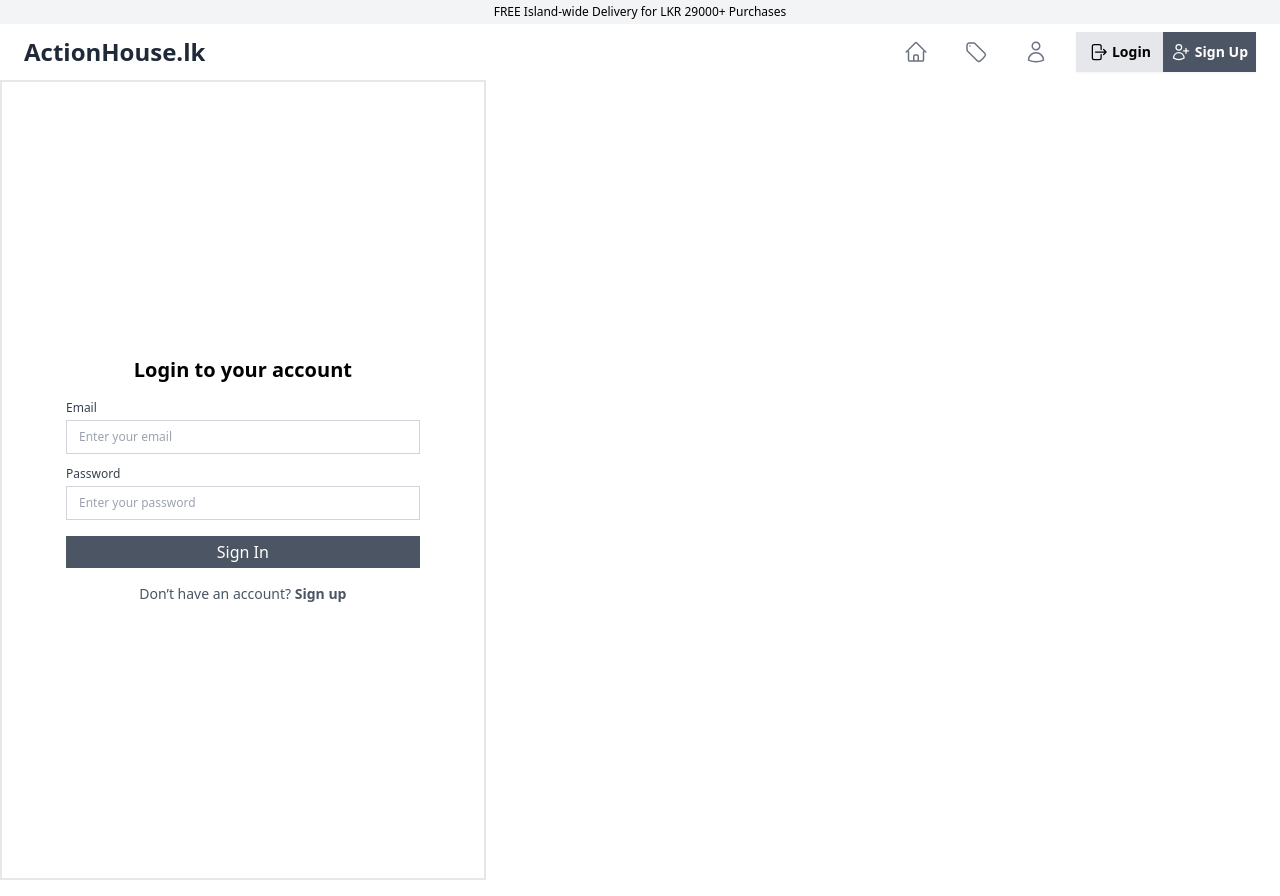
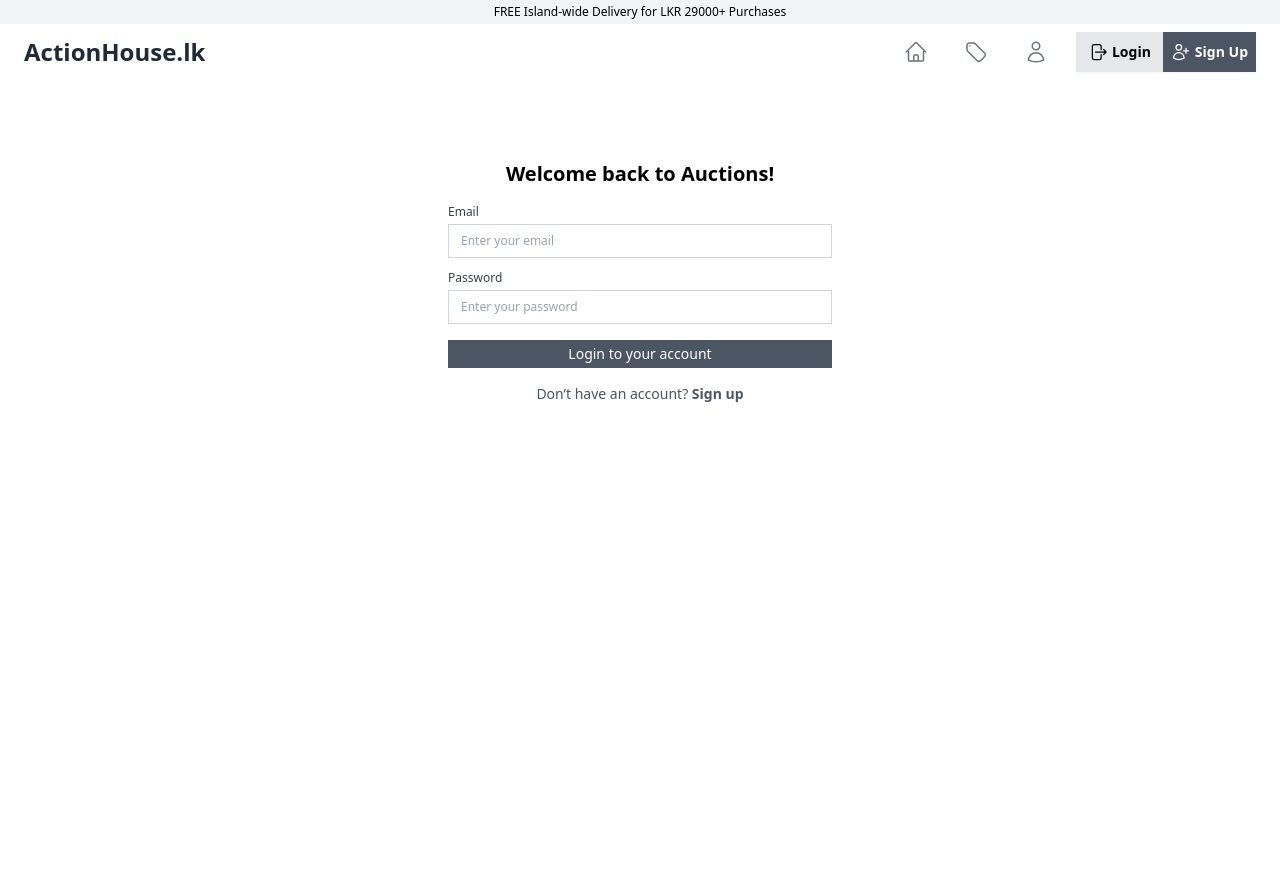
Before and after one commit to sameerajayakodi/Auction_System, a React (Create React App) app in the folder AuctionHouse/auction-management-frontend/: page /login in a window 1280 px wide. Built offline with nearby package versions, Linux system fonts and the light colour scheme.

Commit message:
Update Login.js

```diff
--- a/AuctionHouse/auction-management-frontend/src/auth/Login.js
+++ b/AuctionHouse/auction-management-frontend/src/auth/Login.js
@@ -10,11 +10,10 @@ const Login = () => {
   };
 
   return (
-    <div className="flex ">
-      <div className="flex flex-col w-full h-screen rounded-none md:flex-row ">
-        <div className="flex flex-col justify-center w-full p-16 border-2 md:w-2/5">
+    <div className="flex items-start justify-center w-full h-screen mt-4">
+      <div className="flex flex-col w-full h-full p-16 md:w-2/5 md:h-auto">
         <p className="mb-4 text-xl font-bold text-center">
-            Login to your account
+          Welcome back to Auctions!
         </p>
 
         <form onSubmit={handleSubmit}>
@@ -46,14 +45,14 @@ const Login = () => {
           </div>
           <button
             type="submit"
-              className="w-full px-4 py-1 text-white bg-gray-600 hover:bg-gray-800 focus:outline-none focus:ring-2 focus:ring-indigo-500 focus:ring-opacity-50"
+            className="w-full px-4 py-1 text-sm text-white bg-gray-600 hover:bg-gray-800 "
           >
-              Sign In
+            Login to your account
           </button>
         </form>
 
         <div className="mt-4 text-center">
-            <p className="text-sm text-gray-600">
+          <p className="text-xs text-gray-600 md:text-sm ">
             Don’t have an account?{" "}
             <Link
               to="/register"
@@ -64,15 +63,6 @@ const Login = () => {
           </p>
         </div>
       </div>
-
-        <div className="hidden w-full md:block md:w-2/3">
-          {/* <img
-            src={antiqueVase}
-            alt="Login visual"
-            className="object-cover w-full h-screen"
-          /> */}
-        </div>
-      </div>
     </div>
   );
 };
```
Lines whose indentation alone changed are shown as unchanged.
